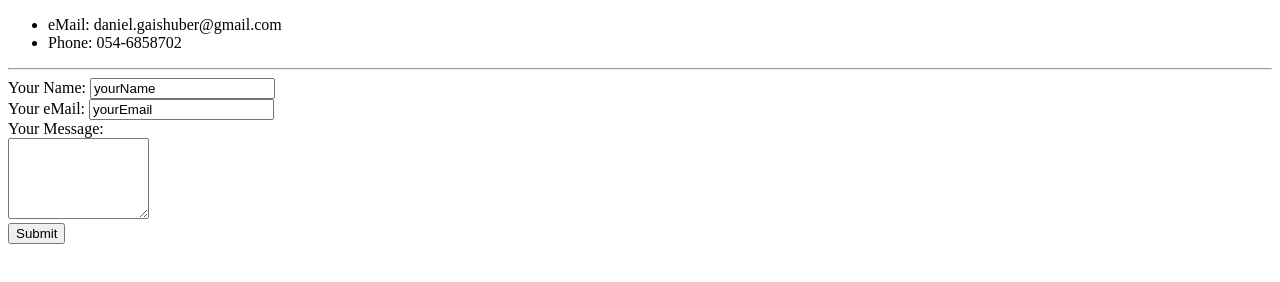
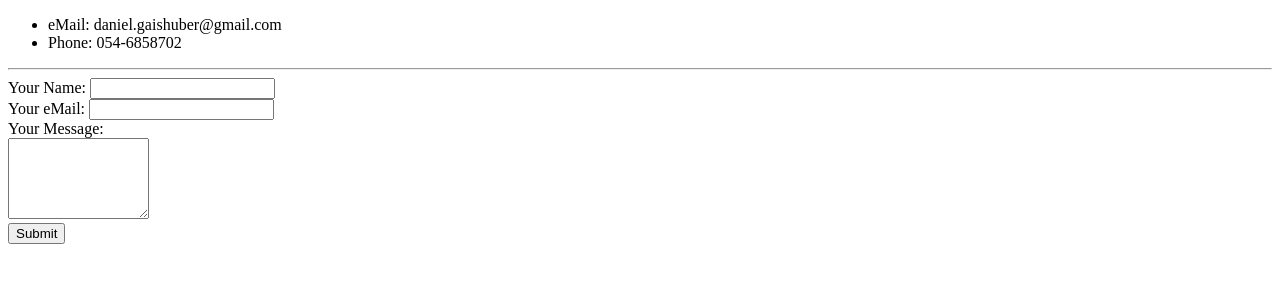
Before and after one commit to Daniega/CV, a plain HTML site: page contact page.html in a window 1280 px wide. Drawn offline with Linux system fonts and the light colour scheme.

Commit message:
Update contact page.html

```diff
--- a/contact page.html
+++ b/contact page.html
@@ -13,9 +13,9 @@
 
     <form action="mailto:daniel.gaishuber@gmail.com" method="post" enctype="text/plain">
       <label>Your Name: </label>
-      <input type="text" name="" value="yourName"><br>
+      <input type="text" name="yourName" value=""><br>
       <label>Your eMail: </label>
-      <input type="email" name="" value="yourEmail"><br>
+      <input type="email" name="yourEmail" value=""><br>
       <label>Your Message:</label><br>
       <textarea name="yourMessage" rows="5" cols="15"></textarea><br>
       <input type="submit" name="">
```
